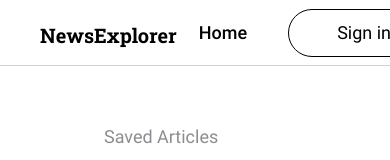
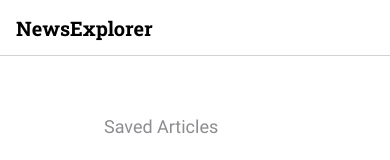
Before and after one commit to sayus2884/news-explorer-frontend, a React (Create React App) app: page /saved-news in a window 390 px wide. Shown: the top 160 px of the page. Built offline with nearby package versions, Linux system fonts and the light colour scheme.

Commit message:
refactor; style: navbar @768 px

```diff
--- a/src/components/Footer/Footer.css
+++ b/src/components/Footer/Footer.css
@@ -4,7 +4,7 @@
   padding: 30px 104px 26px;
 }
 
-@media screen and (max-width: 1440px) {
+@media screen and (min-width: 1440px) {
   .footer__container {
     padding: 21px 40px 18px;
   }
--- a/src/components/Main/Main.css
+++ b/src/components/Main/Main.css
@@ -8,7 +8,7 @@
   text-align: center;
 }
 
-@media screen and (max-width: 1440px) {
+@media screen and (min-width: 1440px) {
   .news-list {
     padding: 40px 40px 0;
   }
@@ -24,7 +24,7 @@
   line-height: 46px;
 }
 
-@media screen and (max-width: 1440px) {
+@media screen and (min-width: 1440px) {
   .news-list__title {
     margin: 0 0 32px;
   }
@@ -45,7 +45,7 @@
   line-height: 24px;
 }
 
-@media screen and (max-width: 1440px) {
+@media screen and (min-width: 1440px) {
   .news-list__button {
     min-height: 56px;
     margin: 0 0 40px;
--- a/src/components/Navigation/Navigation.css
+++ b/src/components/Navigation/Navigation.css
@@ -25,9 +25,15 @@
   padding: 30px 0 26px;
 }
 
-@media screen and (max-width: 1440px) {
+@media screen and (min-width: 1440px) {
   .navigation__logo {
     padding: 22.73px 0 18.47px;
+  }
+}
+
+@media screen and (max-width: 768px) {
+  .navigation__logo {
+    padding: 0;
   }
 }
 
@@ -40,13 +46,19 @@
   align-items: center;
 }
 
-@media screen and (max-width: 1440px) {
+@media screen and (min-width: 1440px) {
   .navigation__container {
     padding: 0 40px;
     min-height: 66px;
   }
 }
 
+@media screen and (max-width: 768px) {
+  .navigation__container {
+    padding: 16px;
+    min-height: 24px;
+  }
+}
 
 .navigation__links {
   display: flex;
@@ -57,6 +69,12 @@
   align-items: center;
 }
 
+@media screen and (max-width: 768px) {
+  .navigation__links {
+    display: none;
+  }
+}
+
 .navigation__link-container {
   padding: 0 22px;
   min-height: 77px;
@@ -64,7 +82,7 @@
   align-items: center;
 }
 
-@media screen and (max-width: 1440px) {
+@media screen and (min-width: 1440px) {
   .navigation__link-container {
     min-height: 63px;
   }
@@ -101,7 +119,7 @@
   padding-left: 34px;
 }
 
-@media screen and (max-width: 1440px) {
+@media screen and (min-width: 1440px) {
   .navigation__button-container {
     padding-left: 19px;
   }
@@ -127,7 +145,7 @@
   min-width: 176px;
 }
 
-@media screen and (max-width: 1440px) {
+@media screen and (min-width: 1440px) {
   .navigation__button_type_signin {
     min-width: 152px
   }
--- a/src/components/NewsCardList/NewsCardList.css
+++ b/src/components/NewsCardList/NewsCardList.css
@@ -2,7 +2,7 @@
   padding-bottom: 64px;
 }
 
-@media screen and (max-width: 1440px) {
+@media screen and (min-width: 1440px) {
   .news-card-list {
     padding-bottom: 32px;
   }
@@ -18,7 +18,7 @@
   font-size: 0;
 }
 
-@media screen and (max-width: 1440px) {
+@media screen and (min-width: 1440px) {
   .news-card-list__grid {
     grid-gap: 8px;
     grid-template-rows: 420px;
--- a/src/components/SearchForm/SearchForm.css
+++ b/src/components/SearchForm/SearchForm.css
@@ -2,7 +2,7 @@
   margin: 144px 0 0;
 }
 
-@media screen and (max-width: 1440px) {
+@media screen and (min-width: 1440px) {
   .search-form {
     margin: 48px 0 0;
   }
```
Also changed, not shown: src/components/About/About.css (+5 -5 lines), src/components/Header/Header.css (+4 -4 lines), src/components/NewsCard/NewsCard.css (+4 -4 lines).
